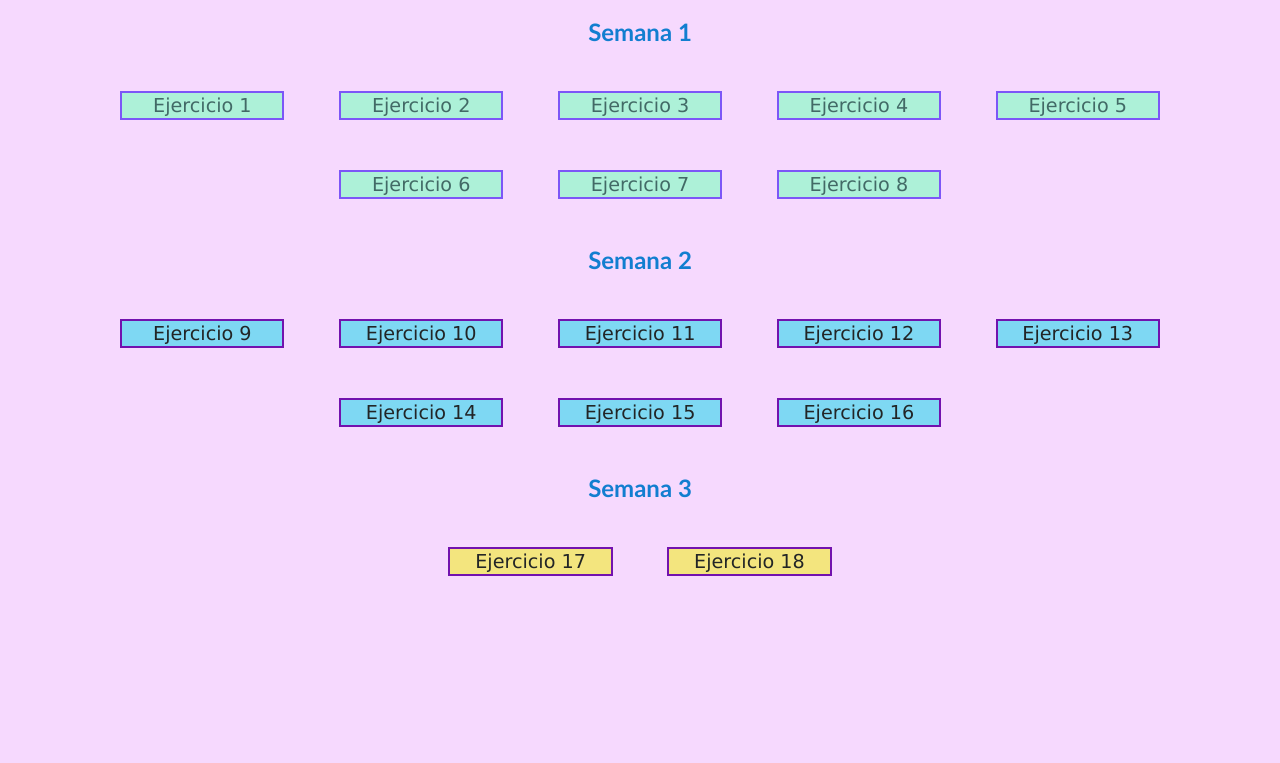
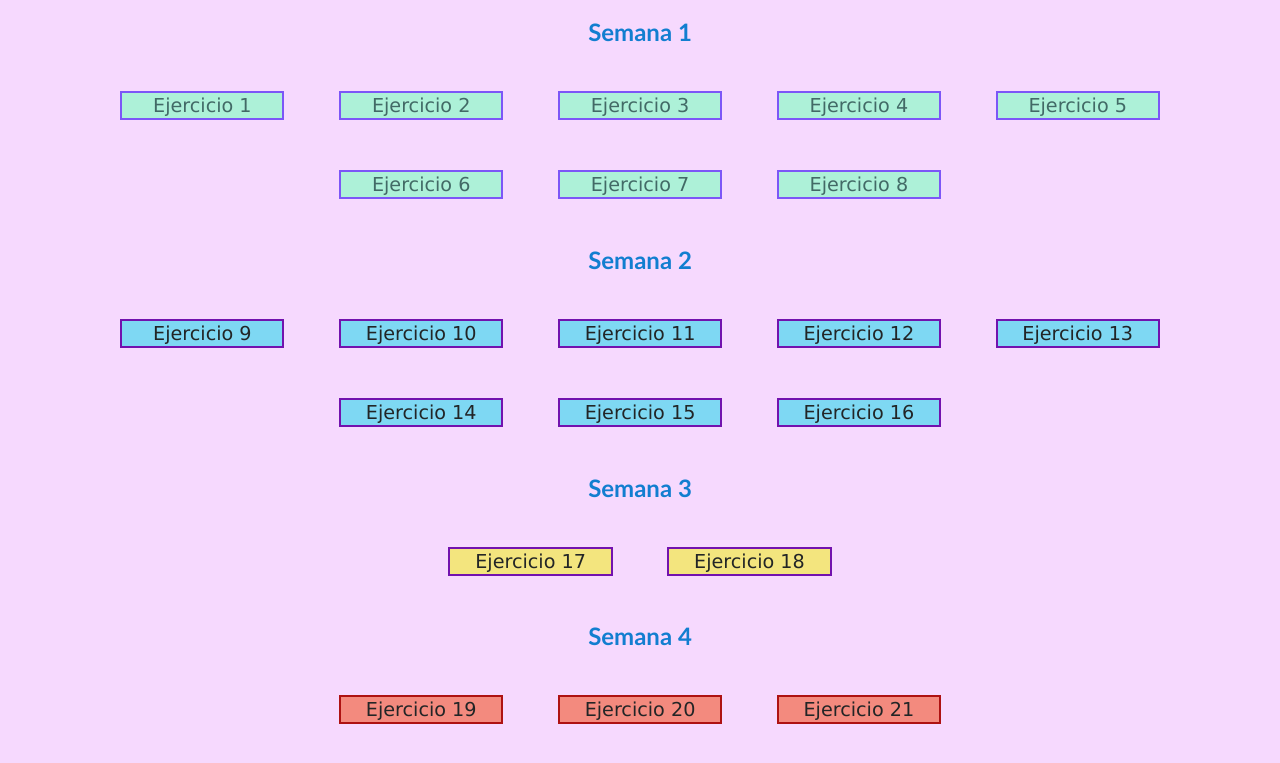
Before and after one commit to lufeisli/lufeisli.github.io, a plain HTML site: page indiceboton/indice.html in a window 1280 px wide. Shown: the part 105-868 px from the top of the page. Before the commit the page ends 800 px from the top, so only its background shows below. Drawn offline with Linux system fonts and the light colour scheme.

Commit message:
Add files via upload

```diff
--- a/indiceboton/indice.html
+++ b/indiceboton/indice.html
@@ -70,7 +70,19 @@
         margin: 2% 2%;
         align-content:center;
     }
-
+    .sem4{
+        border: 2px solid rgb(174, 18, 18);
+        width: 13%;
+        height: 30%;
+        transition: width 0.5s;
+        position: relative;
+        background-color: rgb(243, 138, 126);
+        color: rgb(34, 37, 38);
+        font-size: larger;
+        font-family: 'Lucida Sans', 'Lucida Sans Regular', 'Lucida Grande', 'Lucida Sans Unicode', Geneva, Verdana, sans-serif;
+        margin: 2% 2%;
+        align-content:center;
+    }
 </style>
 <body>
     <center>
@@ -102,16 +114,22 @@
     <h2>Semana 3</h2>
     <button class="sem3" onclick="ejercicio17()">Ejercicio 17</button>
     <button class="sem3" onclick="ejercicio18()">Ejercicio 18</button>
+</div>
+<div>
+    <h2>Semana 4</h2>
+    <button class="sem4" onclick="ejercicio19()">Ejercicio 19</button>
+    <button class="sem4" onclick="ejercicio20()">Ejercicio 20</button>
+    <button class="sem4" onclick="ejercicio21()">Ejercicio 21</button>
     <h3 id="demo"></h3>
 </div>
     <script>
     function ejercicio1(){
         document.getElementById("demo").innerHTML
-        = "<a href='https://portafoliolfjb.000webhostapp.com/ejercicio1/ejercicio1js.html'>Ejercicio 1</a>";
+        = "<a href='https://lufeisli.github.io/ejercicio1/ejercicio1js.html'>Ejercicio 1</a>";
     }
     function ejercicio2(){
         document.getElementById("demo").innerHTML
-        = "<a href='https://portafoliolfjb.000webhostapp.com/ejercicio1/tablas2.html'>Ejercicio 2</a>";
+        = "<a href='https://lufeisli.github.io/ejercicio1/tablas.html'>Ejercicio 2</a>";
     }
     function ejercicio3(){
         document.getElementById("demo").innerHTML
@@ -177,6 +195,18 @@
         document.getElementById("demo").innerHTML
         = "<a href='https://lufeisli.github.io/test/testalumno'>Ejercicio 18</a>";
     }
+    function ejercicio19(){
+        document.getElementById("demo").innerHTML
+        = "<a href='https://lufeisli.github.io/test/testreto.html'>Ejercicio 19</a>";
+    }
+    function ejercicio20(){
+        document.getElementById("demo").innerHTML
+        = "<a href='https://lufeisli.github.io/ejercicioPdf/ejercicioReto1.html'>Ejercicio 20</a>";
+    }
+    function ejercicio21(){
+        document.getElementById("demo").innerHTML
+        = "<a href='https://lufeisli.github.io/ejercicioPdf/ejercicioReto2.html'>Ejercicio 21</a>";
+    }
     </script>
 </center>
 </body>
```
